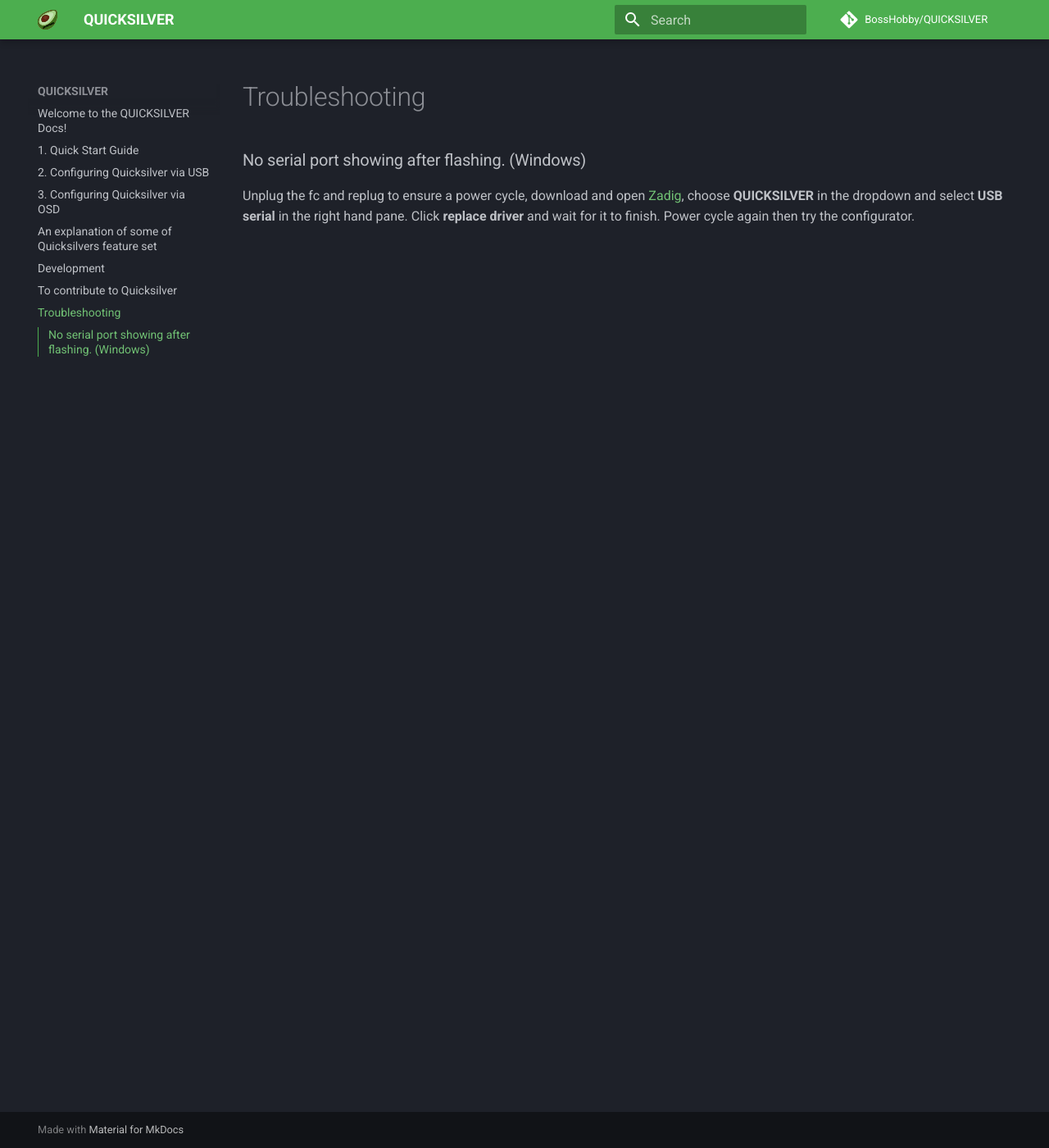
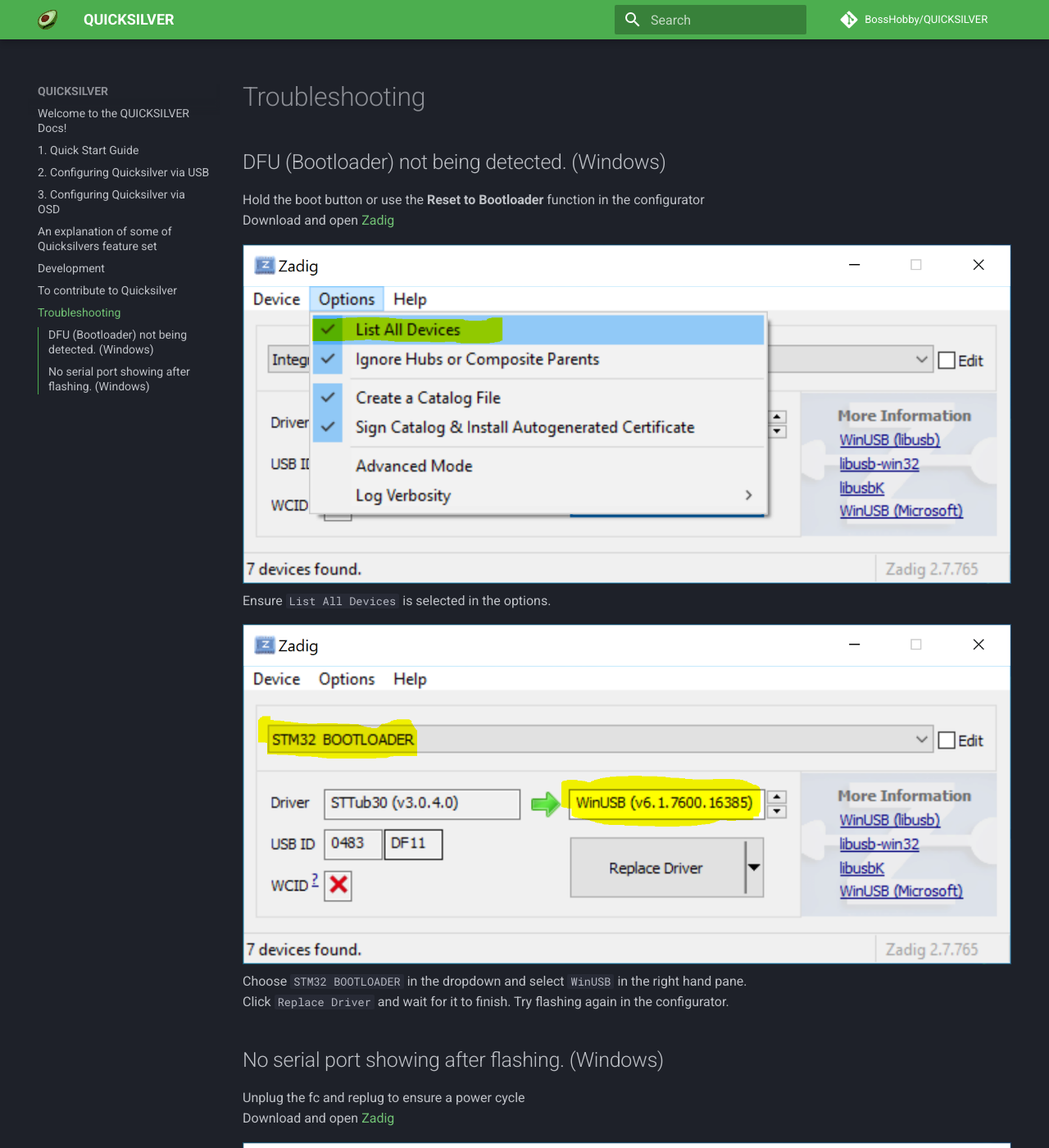
Before and after one commit to BossHobby/Docs, an MkDocs documentation site: the page built from docs/Troubleshooting.md, in a window 1280 px wide and 1400 px high. Shown: the whole window at 82% size. Built offline with MkDocs 1.6.1 and Material for MkDocs 9.7.7, drawn with Linux system fonts in a browser that asks for light colours; comment, search, counter and statistics services are not loaded; some of the changed text lies outside the part shown.

Commit message:
Troubleshooting: add zadig screenshots

```diff
--- a/docs/Troubleshooting.md
+++ b/docs/Troubleshooting.md
@@ -1,3 +1,24 @@
-### No serial port showing after flashing. (Windows)
+## DFU (Bootloader) not being detected. (Windows)
 
-Unplug the fc and replug to ensure a power cycle, download and open [Zadig](https://github.com/pbatard/libwdi/releases/download/v1.4.1/zadig-2.7.exe), choose **QUICKSILVER** in the dropdown and select **USB serial** in the right hand pane. Click **replace driver** and wait for it to finish. Power cycle again then try the configurator.
+Hold the boot button or use the **Reset to Bootloader** function in the configurator
+Download and open [Zadig](https://zadig.akeo.ie/)
+
+![zadig_list_all_devices](../assets/img/zadig_all_devices.png)
+Ensure `List All Devices` is selected in the options.
+
+![zadig_dfu](../assets/img/zadig_dfu.png)
+Choose `STM32 BOOTLOADER` in the dropdown and select `WinUSB` in the right hand pane.
+Click `Replace Driver` and wait for it to finish.
+Try flashing again in the configurator.
+
+## No serial port showing after flashing. (Windows)
+
+Unplug the fc and replug to ensure a power cycle
+Download and open [Zadig](https://zadig.akeo.ie/)
+
+![zadig_list_all_devices](../assets/img/zadig_all_devices.png)
+Ensure `List All Devices` is selected in the options.
+
+![zadig_serial](../assets/img/zadig_serial.png)
+Choose `QUICKSILVER` in the dropdown and select `USB serial (CDC)` in the right hand pane.
+Click `Replace Driver` and wait for it to finish. Power cycle again then try the configurator.
```
Also changed, not shown: docs/assets/img/zadig_all_devices.png (added), docs/assets/img/zadig_dfu.png (added), docs/assets/img/zadig_serial.png (added).
